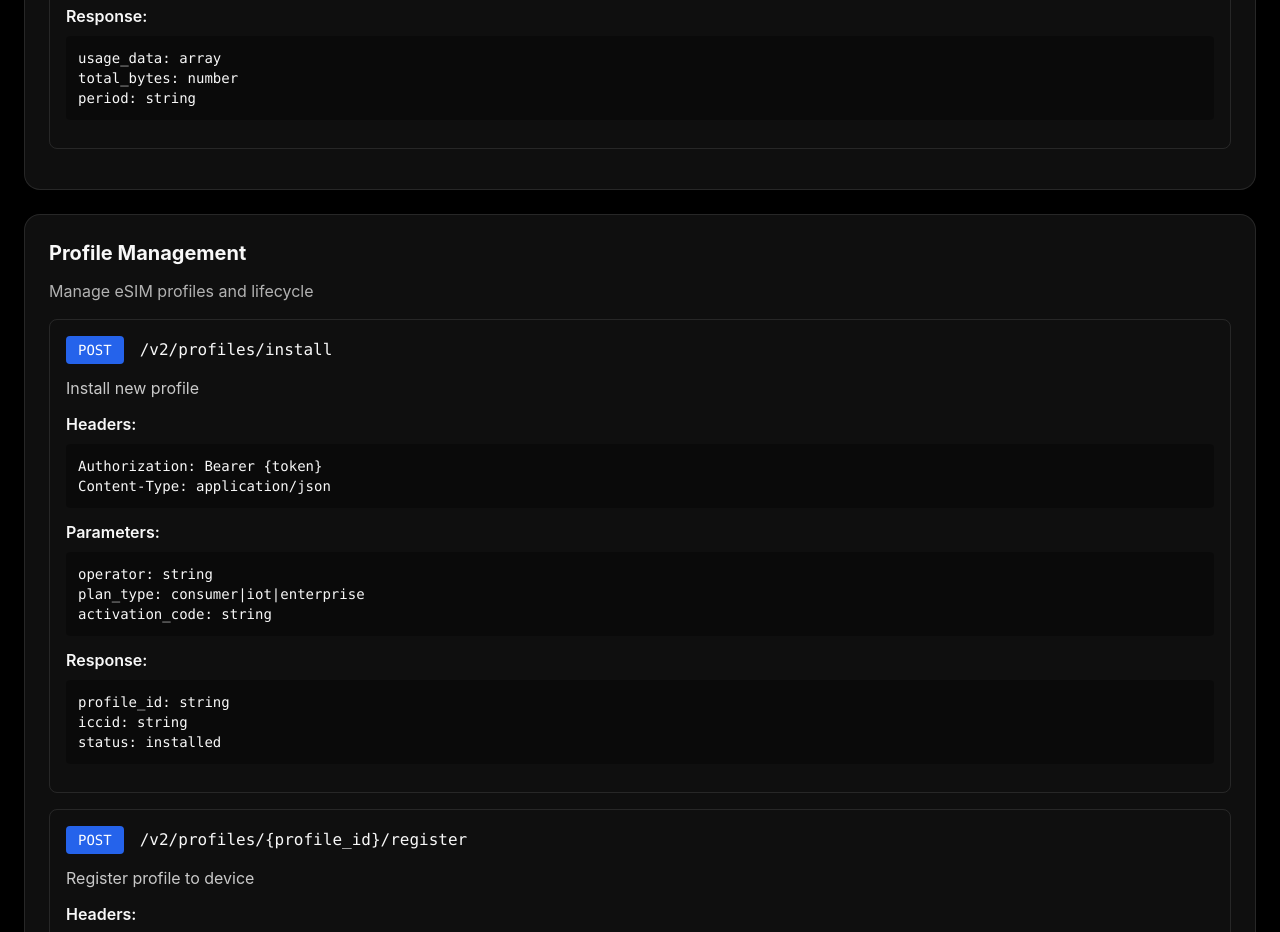
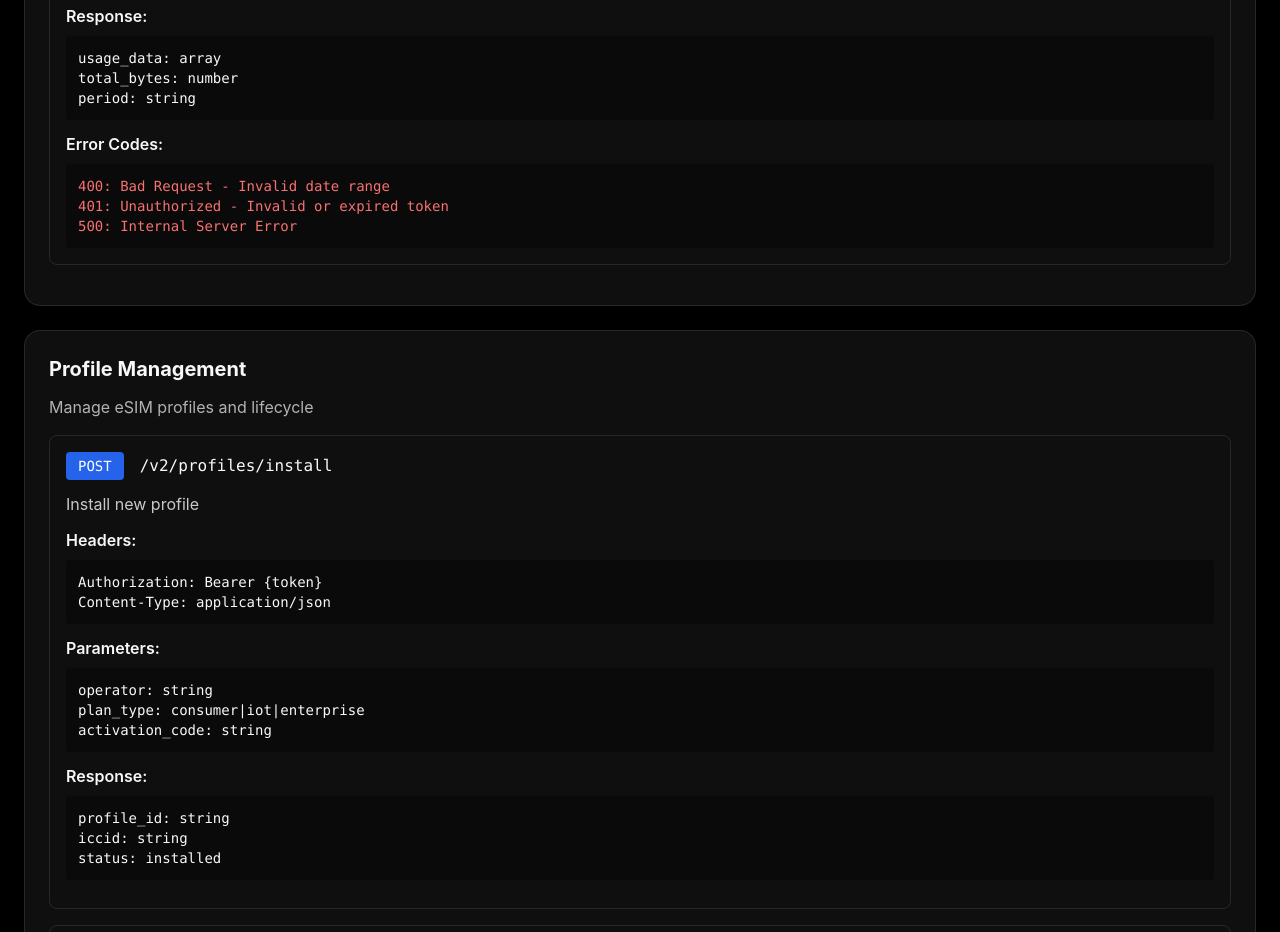
Before and after one commit to nexorasim/nexorasim.github.io, a React (Vite) app: page /#/developers in a window 1280 px wide. Shown: the part 3960-4892 px from the top of the page. Built offline with nearby package versions, Linux system fonts and the light colour scheme; no server answers.

Commit message:
auto-commit for 7a82fa40-8c29-429d-bdc2-ee5c32425ece

```diff
--- a/src/data/api-docs.js
+++ b/src/data/api-docs.js
@@ -154,6 +154,11 @@ export const apiDocs = {
             usage_data: "array",
             total_bytes: "number",
             period: "string"
+          },
+          errors: {
+            "400": "Bad Request - Invalid date range",
+            "401": "Unauthorized - Invalid or expired token",
+            "500": "Internal Server Error"
           }
         }
       ]
```
